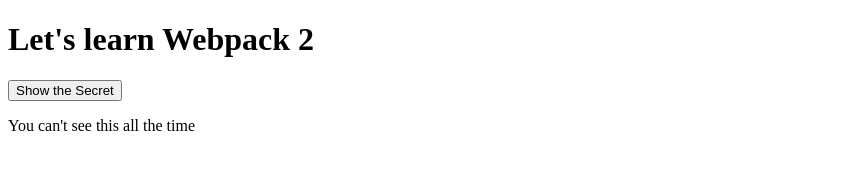
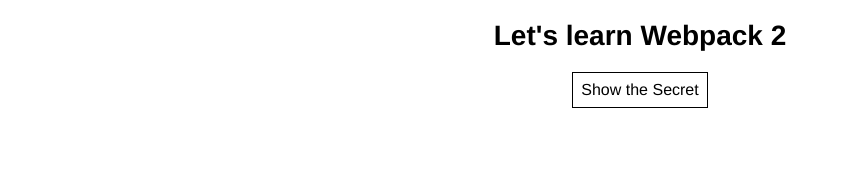
Before and after one commit to SimonSharville/Webkit_tutorial_01, a plain HTML site: page index.html in a window 1280 px wide. Shown: the whole page, without its empty margins (0-841 px from the left). Drawn offline with Linux system fonts and the light colour scheme.

Commit message:
undo test 2

```diff
--- a/index.html
+++ b/index.html
@@ -5,15 +5,15 @@
     <meta name="viewport"
           content="width=device-width, user-scalable=no, initial-scale=1.0, maximum-scale=1.0, minimum-scale=1.0">
     <meta http-equiv="X-UA-Compatible" content="ie=edge">
-    <!-- <link rel="stylesheet" href="src/css/main.css"> -->
-    <!-- <link rel="stylesheet" href="src/css/input-elements.css"> -->
+    <link rel="stylesheet" href="src/css/main.css">
+    <link rel="stylesheet" href="src/css/input-elements.css">
     <title>Webpack 2 Basics</title>
 </head>
 <body>
 <h1>Let's learn Webpack 2</h1>
 <button id="secret-button">Show the Secret</button>
 <p id="secret-paragraph">You can't see this all the time</p>
-<!-- <script src="src/js/dom-loader.js"></script> -->
-<!-- <script src="src/js/app.js"></script> -->
+<script src="src/js/dom-loader.js"></script>
+<script src="src/js/app.js"></script>
 </body>
 </html>
```
